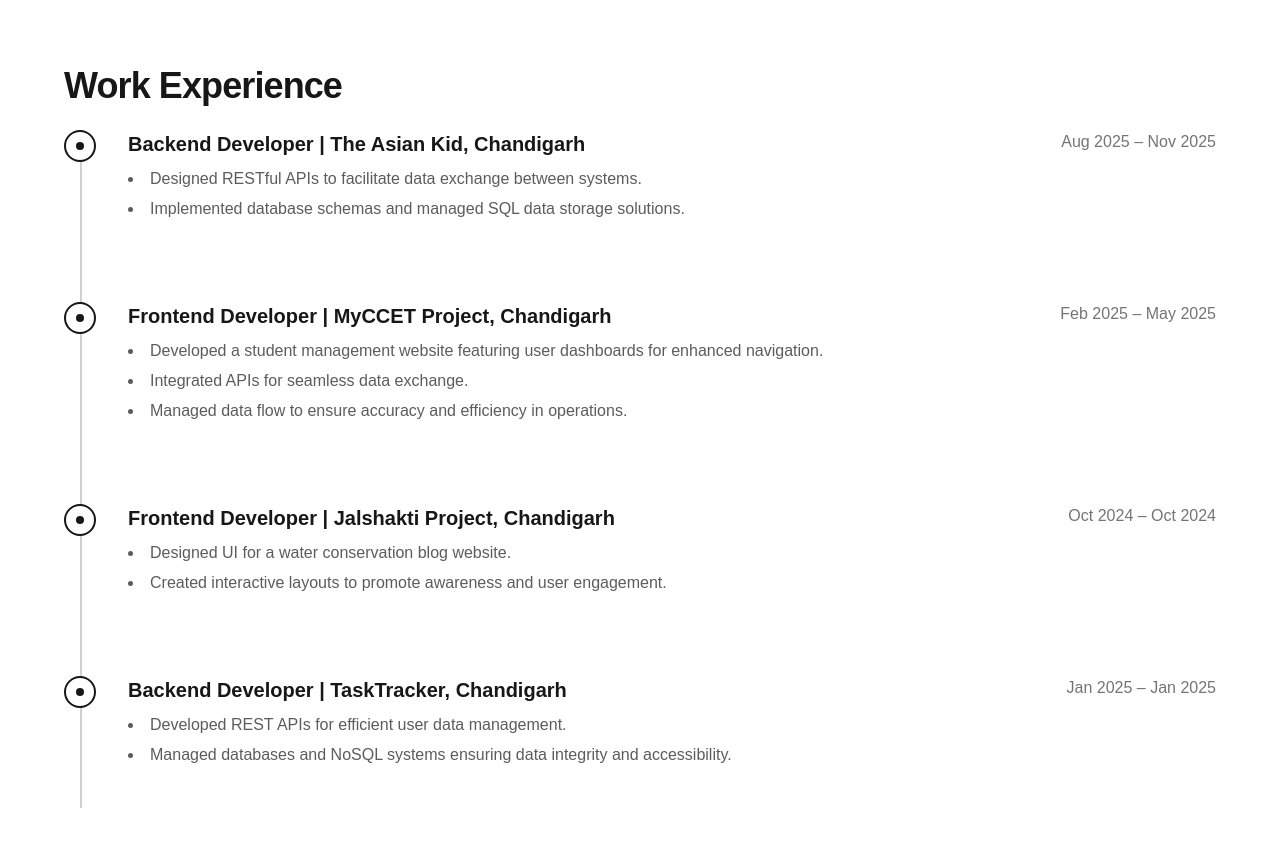
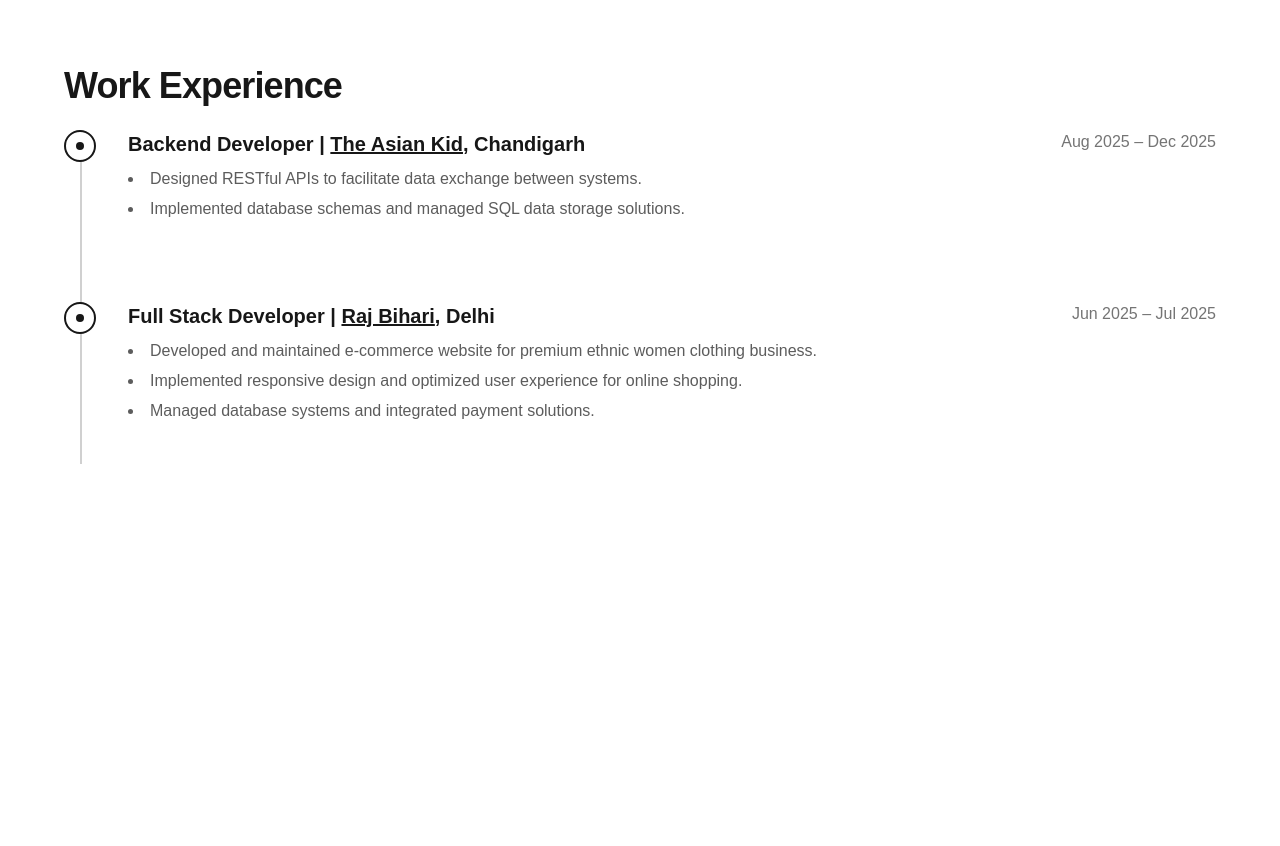
Before and after one commit to kirti253/kirti-portfolio, a Next.js app: page / in a window 1280 px wide. Shown: the part 780-1626 px from the top of the page. After the commit the page ends 1340 px from the top, so only its background shows below. Built offline with nearby package versions, Linux system fonts and the light colour scheme.

Commit message:
customize work

```diff
--- a/app/components/About.tsx
+++ b/app/components/About.tsx
@@ -13,7 +13,7 @@ export default function About() {
             <div className="inline-flex items-center gap-2 px-3 py-1.5 rounded-full bg-green-500/20 border border-green-500/30 w-fit">
               <span className="w-2 h-2 rounded-full bg-green-400 animate-pulse"></span>
               <span className="text-sm font-medium text-green-400">
-                Available for freelance
+                Open to work
               </span>
             </div>
           </div>
--- a/app/components/WorkExperience.tsx
+++ b/app/components/WorkExperience.tsx
@@ -1,9 +1,12 @@
+import Link from "next/link";
+
 interface WorkExperience {
   role: string;
   company: string;
   location: string;
   dates: string;
   responsibilities: string[];
+  companyUrl?: string;
 }
 
 const experiences: WorkExperience[] = [
@@ -11,41 +14,23 @@ const experiences: WorkExperience[] = [
     role: "Backend Developer",
     company: "The Asian Kid",
     location: "Chandigarh",
-    dates: "Aug 2025 – Nov 2025",
+    dates: "Aug 2025 – Dec 2025",
+    companyUrl: "https://theasiankid.com",
     responsibilities: [
       "Designed RESTful APIs to facilitate data exchange between systems.",
       "Implemented database schemas and managed SQL data storage solutions.",
     ],
   },
   {
-    role: "Frontend Developer",
-    company: "MyCCET Project",
-    location: "Chandigarh",
-    dates: "Feb 2025 – May 2025",
+    role: "Full Stack Developer",
+    company: "Raj Bihari",
+    location: "Delhi",
+    dates: "Jun 2025 – Jul 2025",
+    companyUrl: "https://rajbihari.in",
     responsibilities: [
-      "Developed a student management website featuring user dashboards for enhanced navigation.",
-      "Integrated APIs for seamless data exchange.",
-      "Managed data flow to ensure accuracy and efficiency in operations.",
-    ],
-  },
-  {
-    role: "Frontend Developer",
-    company: "Jalshakti Project",
-    location: "Chandigarh",
-    dates: "Oct 2024 – Oct 2024",
-    responsibilities: [
-      "Designed UI for a water conservation blog website.",
-      "Created interactive layouts to promote awareness and user engagement.",
-    ],
-  },
-  {
-    role: "Backend Developer",
-    company: "TaskTracker",
-    location: "Chandigarh",
-    dates: "Jan 2025 – Jan 2025",
-    responsibilities: [
-      "Developed REST APIs for efficient user data management.",
-      "Managed databases and NoSQL systems ensuring data integrity and accessibility.",
+      "Developed and maintained e-commerce website for premium ethnic women clothing business.",
+      "Implemented responsive design and optimized user experience for online shopping.",
+      "Managed database systems and integrated payment solutions.",
     ],
   },
 ];
@@ -77,7 +62,20 @@ export default function WorkExperience() {
                   <div className="flex items-start justify-between gap-4">
                     <div>
                       <h2 className="text-lg md:text-xl font-bold text-foreground">
-                        {experience.role} | {experience.company}, {experience.location}
+                        {experience.role} |{" "}
+                        {experience.companyUrl ? (
+                          <Link
+                            href={experience.companyUrl}
+                            target="_blank"
+                            rel="noopener noreferrer"
+                            className="hover:text-foreground/80 transition-colors underline"
+                          >
+                            {experience.company}
+                          </Link>
+                        ) : (
+                          experience.company
+                        )}
+                        , {experience.location}
                       </h2>
                     </div>
                     <p className="text-sm md:text-base text-foreground/60 font-medium whitespace-nowrap">
```
